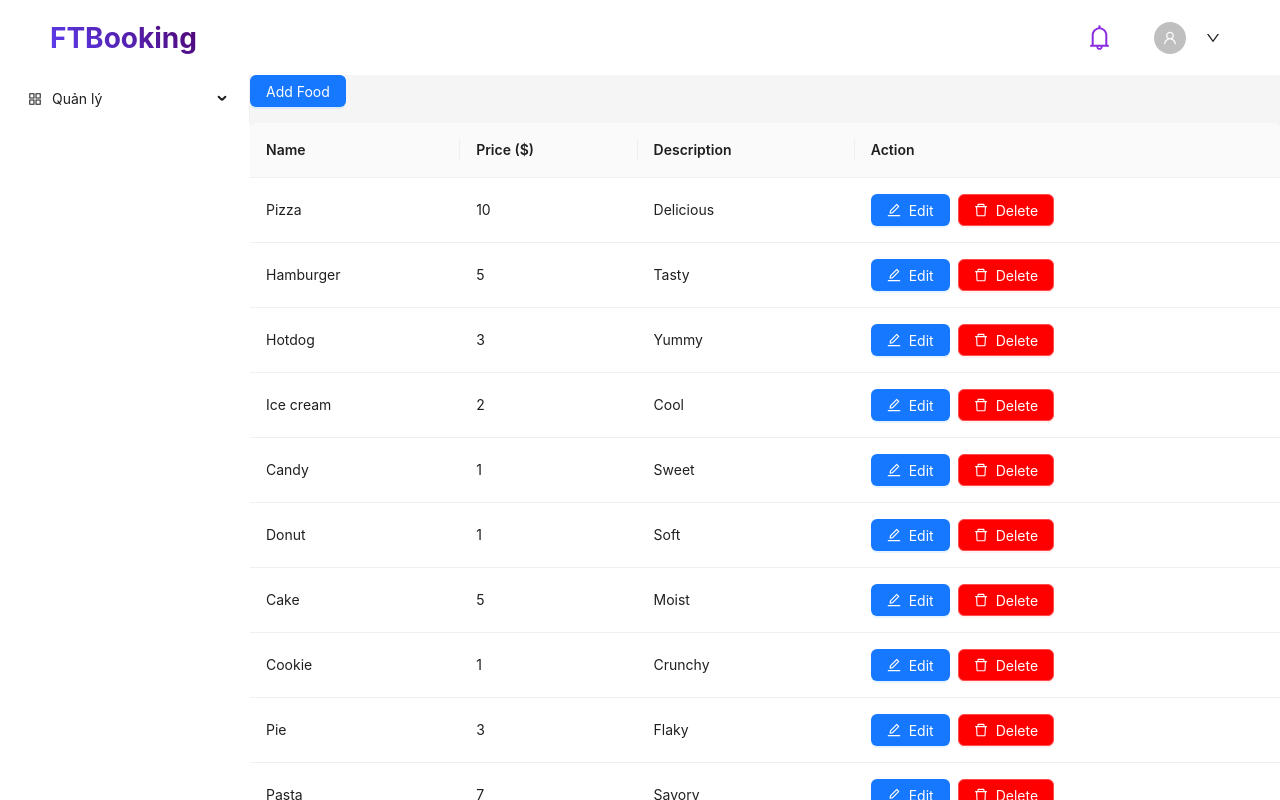
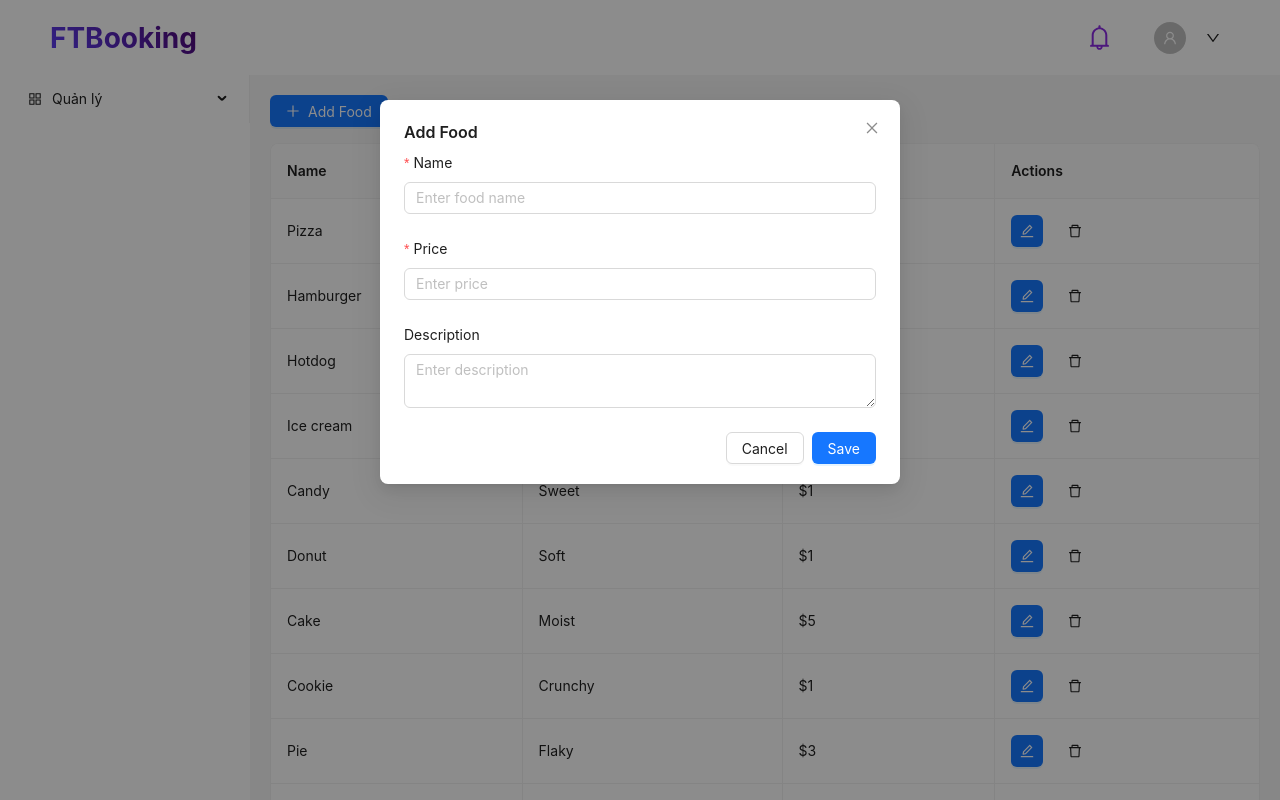
Before and after one commit to wan2510/food-booking-frontend, a React (Vite) app: page /admin/food in a window 1280 px wide. Both pictures are taken after a click on the button "Add Food". Shown: the top 800 px of the page. Built offline with nearby package versions, Linux system fonts and the light colour scheme.

Commit message:
update food ui

```diff
--- a/src/feature/admin/Food/AddEditModal/index.jsx
+++ b/src/feature/admin/Food/AddEditModal/index.jsx
@@ -1,47 +1,86 @@
+import React from 'react';
+import { Modal, Form, Input, InputNumber, Button } from 'antd';
+
 export const AddEditModal = ({
     mode,
     currentFood,
     handleCancel,
     handleSave,
 }) => {
+    const [form] = Form.useForm();
+
+    // Điền dữ liệu hiện tại nếu có
+    React.useEffect(() => {
+        form.setFieldsValue({
+            name: currentFood?.name || '',
+            price: currentFood?.price || '',
+            description: currentFood?.description || '',
+        });
+    }, [currentFood, form]);
+
+    const onFinish = (values) => {
+        handleSave(values);
+    };
+
     return (
-        <div className="modal">
-            <h3>{mode === 'edit' ? 'Edit Food' : 'Add Food'}</h3>
-            <form
-                onSubmit={(e) => {
-                    e.preventDefault();
-                    handleSave();
+        <Modal
+            title={mode === 'edit' ? 'Chỉnh sửa món ăn' : 'Thêm món ăn mới'}
+            visible={true}
+            onCancel={handleCancel}
+            footer={null}
+        >
+            <Form
+                form={form}
+                layout="vertical"
+                onFinish={onFinish}
+                initialValues={{
+                    name: currentFood?.name,
+                    price: currentFood?.price,
+                    description: currentFood?.description,
                 }}
             >
-                <div>
-                    <label>Name:</label>
-                    <input
-                        name="name"
-                        defaultValue={currentFood?.name || ''}
-                        required
+                <Form.Item
+                    label="Tên món"
+                    name="name"
+                    rules={[
+                        { required: true, message: 'Vui lòng nhập tên món!' },
+                    ]}
+                >
+                    <Input placeholder="Nhập tên món ăn" />
+                </Form.Item>
+
+                <Form.Item
+                    label="Giá"
+                    name="price"
+                    rules={[
+                        {
+                            required: true,
+                            message: 'Vui lòng nhập giá món ăn!',
+                        },
+                    ]}
+                >
+                    <InputNumber
+                        style={{ width: '100%' }}
+                        min={0}
+                        placeholder="Nhập giá món ăn"
                     />
-                </div>
-                <div>
-                    <label>Price:</label>
-                    <input
-                        name="price"
-                        type="number"
-                        defaultValue={currentFood?.price || ''}
-                        required
-                    />
-                </div>
-                <div>
-                    <label>Description:</label>
-                    <textarea
-                        name="description"
-                        defaultValue={currentFood?.description || ''}
-                    />
-                </div>
-                <button type="submit">Save</button>
-                <button type="button" onClick={handleCancel}>
-                    Cancel
-                </button>
-            </form>
-        </div>
+                </Form.Item>
+
+                <Form.Item label="Mô tả" name="description">
+                    <Input.TextArea rows={4} placeholder="Nhập mô tả món ăn" />
+                </Form.Item>
+
+                <Form.Item>
+                    <Button
+                        type="primary"
+                        htmlType="submit"
+                        style={{ marginRight: 10 }}
+                    >
+                        Lưu
+                    </Button>
+                    <Button onClick={handleCancel}>Hủy</Button>
+                </Form.Item>
+            </Form>
+        </Modal>
     );
 };
--- a/src/feature/admin/Food/index.jsx
+++ b/src/feature/admin/Food/index.jsx
@@ -1,7 +1,15 @@
-import { Button, Form, Table } from 'antd';
-import React, { useMemo } from 'react';
-import { AddEditModal } from './AddEditModal';
-import { createColumn } from './createColumn';
+import React, { useState } from 'react';
+import {
+    Button,
+    Table,
+    Modal,
+    Form,
+    Input,
+    InputNumber,
+    Space,
+    Popconfirm,
+} from 'antd';
+import { EditOutlined, DeleteOutlined, PlusOutlined } from '@ant-design/icons';
 
 const Food = () => {
     const [foods, setFoods] = React.useState([
@@ -25,53 +33,133 @@ const Food = () => {
     const [form] = Form.useForm();
     const [currentFood, setCurrentFood] = React.useState(null);
 
-    const showModal = (record) => {
+    const showModal = (food = null) => {
         setIsModalVisible(true);
-        setCurrentFood(record);
-        form.setFieldsValue(record);
+        setCurrentFood(food);
+        form.setFieldsValue(food || { name: '', price: '', description: '' });
     };
+
     const handleCancel = () => {
         setIsModalVisible(false);
-        setCurrentFood(null);
         form.resetFields();
     };
+
     const handleSave = () => {
         form.validateFields().then((values) => {
             if (currentFood) {
                 setFoods((prev) =>
                     prev.map((item) =>
-                        item.key === currentFood.key
+                        item.id === currentFood.id
                             ? { ...item, ...values }
                             : item,
                     ),
                 );
             } else {
-                const newFood = { key: String(Date.now()), ...values };
+                const newFood = { id: Date.now(), ...values };
                 setFoods((prev) => [...prev, newFood]);
             }
             handleCancel();
         });
     };
-    const handleDelete = (record) => {
-        setFoods((prev) => prev.filter((item) => item.id !== record.id));
+
+    const handleDelete = (id) => {
+        setFoods((prev) => prev.filter((item) => item.id !== id));
     };
 
-    const columns = createColumn(showModal, handleDelete);
+    const columns = [
+        {
+            title: 'Name',
+            dataIndex: 'name',
+            key: 'name',
+        },
+        {
+            title: 'Description',
+            dataIndex: 'description',
+            key: 'description',
+        },
+        {
+            title: 'Price ($)',
+            dataIndex: 'price',
+            key: 'price',
+            render: (price) => `$${price}`,
+        },
+        {
+            title: 'Actions',
+            key: 'actions',
+            render: (_, record) => (
+                <Space size="middle">
+                    <Button
+                        type="primary"
+                        icon={<EditOutlined />}
+                        onClick={() => showModal(record)}
+                    />
+                    <Popconfirm
+                        title="Are you sure to delete this food?"
+                        onConfirm={() => handleDelete(record.id)}
+                        okText="Yes"
+                        cancelText="No"
+                    >
+                        <Button type="danger" icon={<DeleteOutlined />} />
+                    </Popconfirm>
+                </Space>
+            ),
+        },
+    ];
 
     return (
-        <div>
+        <div style={{ padding: 20 }}>
             <Button
-                onClick={() => setIsModalVisible(true)}
+                type="primary"
+                icon={<PlusOutlined />}
                 style={{ marginBottom: 16 }}
-                type="primary"
+                onClick={() => showModal()}
             >
                 Add Food
             </Button>
-            <Table dataSource={foods} columns={columns} />
-            {isModalVisible && <AddEditModal mode={'add'} />}
-            {isModalVisible && (
-                <AddEditModal mode={'edit'} currentFood={currentFood} />
-            )}
+            <Table dataSource={foods} columns={columns} rowKey="id" bordered />
+
+            <Modal
+                title={currentFood ? 'Edit Food' : 'Add Food'}
+                visible={isModalVisible}
+                onOk={handleSave}
+                onCancel={handleCancel}
+                okText="Save"
+                cancelText="Cancel"
+            >
+                <Form form={form} layout="vertical">
+                    <Form.Item
+                        name="name"
+                        label="Name"
+                        rules={[
+                            {
+                                required: true,
+                                message: 'Please enter the name!',
+                            },
+                        ]}
+                    >
+                        <Input placeholder="Enter food name" />
+                    </Form.Item>
+                    <Form.Item
+                        name="price"
+                        label="Price"
+                        rules={[
+                            {
+                                required: true,
+                                message: 'Please enter the price!',
+                            },
+                        ]}
+                    >
+                        <InputNumber
+                            min={1}
+                            style={{ width: '100%' }}
+                            placeholder="Enter price"
+                        />
+                    </Form.Item>
+                    <Form.Item name="description" label="Description">
+                        <Input.TextArea placeholder="Enter description" />
+                    </Form.Item>
+                </Form>
+            </Modal>
         </div>
     );
 };
```
